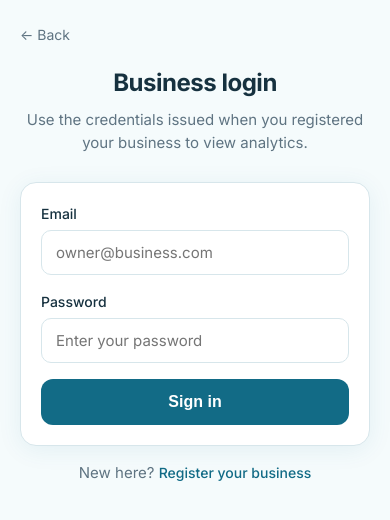
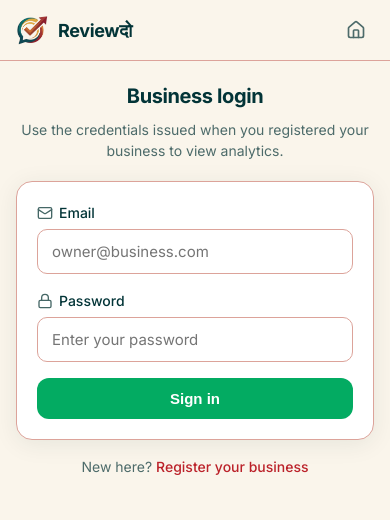
Before and after one commit to Hitoshi-Kazuto/google-review, a React (Vite) app in the folder frontend/: page /business/login in a window 390 px wide. Shown: the top 520 px of the page. Built offline with nearby package versions, Linux system fonts and the light colour scheme; no server answers.

Commit message:
Frontend Changes

```diff
--- a/frontend/package.json
+++ b/frontend/package.json
@@ -8,6 +8,7 @@
     "preview": "vite preview"
   },
   "dependencies": {
+    "lucide-react": "^1.24.0",
     "qrcode.react": "^4.2.0",
     "react": "^19.0.0",
     "react-dom": "^19.0.0",
--- /dev/null
+++ b/frontend/src/components/Header.jsx
@@ -0,0 +1,38 @@
+import { Link } from "react-router-dom";
+import { Home, LogOut } from "lucide-react";
+import logo from "../public/logo.png";
+
+export default function Header({ showLogout = false, onLogout = null, businessName = null }) {
+  return (
+    <header className="app-header">
+      <Link to="/" className="header-brand">
+        <img src={logo} alt="Reviewदो Logo" className="header-logo" />
+        <span className="header-brand-text">Reviewदो</span>
+      </Link>
+
+      <div className="header-actions">
+        {businessName && (
+          <span className="header-business-name">{businessName}</span>
+        )}
+
+        {showLogout && onLogout && (
+          <button
+            type="button"
+            className="header-logout-btn"
+            onClick={onLogout}
+            aria-label="Sign out"
+          >
+            <LogOut size={18} />
+            <span>Sign out</span>
+          </button>
+        )}
+
+        {!showLogout && (
+          <Link to="/" className="header-home-btn" aria-label="Home">
+            <Home size={20} />
+          </Link>
+        )}
+      </div>
+    </header>
+  );
+}
--- a/frontend/src/components/ReviewEditor.jsx
+++ b/frontend/src/components/ReviewEditor.jsx
@@ -1,3 +1,5 @@
+import { RefreshCw, Send, MessageSquare } from "lucide-react";
+
 const GOOGLE_MAX = 4096;
 
 export default function ReviewEditor({
@@ -61,6 +63,7 @@ export default function ReviewEditor({
         disabled={generating}
         style={{ marginTop: 0, marginBottom: 10 }}
       >
+        <RefreshCw size={18} className={generating ? "spin-icon" : ""} />
         {generating ? "Regenerating…" : "Regenerate this draft"}
       </button>
 
@@ -72,6 +75,7 @@ export default function ReviewEditor({
         onClick={onPostToGoogle}
         disabled={!text.trim()}
       >
+        <Send size={18} />
         Post to Google
       </button>
       <button
@@ -80,6 +84,7 @@ export default function ReviewEditor({
         onClick={onPrivateFeedback}
         disabled={!text.trim()}
       >
+        <MessageSquare size={18} />
         Send private feedback instead
       </button>
     </>
--- a/frontend/src/components/StarSelector.jsx
+++ b/frontend/src/components/StarSelector.jsx
@@ -1,3 +1,5 @@
+import { Star } from "lucide-react";
+
 export default function StarSelector({ value, onChange }) {
   return (
     <div className="stars-row">
@@ -9,7 +11,11 @@ export default function StarSelector({ value, onChange }) {
           onClick={() => onChange(n)}
           aria-label={`${n} star${n > 1 ? "s" : ""}`}
         >
-          ★
+          <Star
+            size={32}
+            fill={n <= value ? "currentColor" : "none"}
+            strokeWidth={2}
+          />
         </button>
       ))}
     </div>
--- a/frontend/src/index.css
+++ b/frontend/src/index.css
@@ -7,21 +7,53 @@
 }
 
 :root {
-  --bg: #f5fbfc;
-  --surface: #ffffff;
-  --text: #16313f;
-  --text-muted: #5f7482;
-  --primary: #126b86;
-  --primary-hover: #0d5167;
-  --accent: #f4a93b;
-  --accent-soft: #fff4e4;
-  --star: #fbbf24;
-  --star-empty: #d1d5db;
-  --success: #059669;
-  --danger: #dc2626;
-  --border: #d7e6eb;
+  /* Beige/Background Colors */
+  --badge-bg: #F4E1BB;
+  --soft-beige: #EFCDB0;
+  --light-beige: #DF9E9B;
+  --border-beige: #DCA39A;
+
+  /* Red Colors */
+  --primary-red: #BB222A;
+  --dark-red: #BE222A;
+  --hover-red: #C12E35;
+  --highlight-red: #C23339;
+
+  /* Green Colors */
+  --button-green: #03AB62;
+  --hover-green: #029A58;
+  --button-text: #FFFFFF;
+
+  /* Background Colors */
+  --main-bg: #FAF5EB;
+  --secondary-bg: #FCF9F0;
+  --card-bg: #FFFFFF;
+  --off-white: #FEFCF7;
+
+  /* Teal Colors */
+  --dark-teal: #023437;
+  --deep-teal: #0A2F31;
+  --secondary-teal: #225051;
+  --muted-teal: #456766;
+  --body-text-teal: #4D6B6A;
+
+  /* Legacy Variables (mapped to new scheme) */
+  --bg: #FAF5EB;
+  --surface: #FFFFFF;
+  --text: #023437;
+  --text-muted: #4D6B6A;
+  --primary: #BB222A;
+  --primary-hover: #C12E35;
+  --accent: #F4E1BB;
+  --accent-soft: #EFCDB0;
+  --star: #F4E1BB;
+  --star-empty: #EFCDB0;
+  --success: #03AB62;
+  --danger: #BB222A;
+  --border: #DCA39A;
   --radius: 16px;
-  --shadow: 0 4px 24px rgba(18, 107, 134, 0.08);
+  --shadow: 0 4px 24px rgba(2, 52, 55, 0.08);
+
   font-family: "Inter", -apple-system, BlinkMacSystemFont, "Segoe UI", Roboto,
     sans-serif;
   line-height: 1.5;
@@ -42,9 +74,25 @@ body {
   min-height: 100dvh;
   max-width: 480px;
   margin: 0 auto;
-  padding: 24px 20px 32px;
   display: flex;
   flex-direction: column;
+}
+
+@media (max-width: 480px) {
+  .page {
+    max-width: 100%;
+  }
+}
+
+.page-content {
+  padding: 24px 20px 32px;
+  flex: 1;
+}
+
+@media (max-width: 480px) {
+  .page-content {
+    padding: 20px 16px 24px;
+  }
 }
 
 .page-center {
@@ -57,15 +105,24 @@ body {
   width: 72px;
   height: 72px;
   border-radius: 50%;
-  background: linear-gradient(135deg, #dbeafe, #bfdbfe);
+  background: linear-gradient(135deg, var(--soft-beige), var(--light-beige));
   display: flex;
   align-items: center;
   justify-content: center;
   font-size: 28px;
   font-weight: 700;
-  color: var(--primary);
+  color: var(--dark-teal);
   margin: 0 auto 16px;
   overflow: hidden;
+  border: 2px solid var(--border-beige);
+}
+
+@media (max-width: 480px) {
+  .logo-circle {
+    width: 60px;
+    height: 60px;
+    font-size: 24px;
+  }
 }
 
 .logo-circle img {
@@ -82,6 +139,12 @@ h1 {
   text-align: center;
 }
 
+@media (max-width: 480px) {
+  h1 {
+    font-size: 1.25rem;
+  }
+}
+
 h2 {
   font-size: 1.125rem;
   font-weight: 600;
@@ -93,6 +156,13 @@ h2 {
   font-size: 0.9375rem;
   margin-bottom: 28px;
   text-align: center;
+}
+
+@media (max-width: 480px) {
+  .subtitle {
+    font-size: 0.875rem;
+    margin-bottom: 20px;
+  }
 }
 
 .card {
@@ -115,10 +185,12 @@ h2 {
   border: none;
   cursor: pointer;
   padding: 4px;
-  font-size: 2.5rem;
   line-height: 1;
   transition: transform 0.15s ease;
   color: var(--star-empty);
+  display: flex;
+  align-items: center;
+  justify-content: center;
 }
 
 .star-btn.active,
@@ -131,7 +203,7 @@ h2 {
 }
 
 .star-btn:focus-visible {
-  outline: 2px solid var(--primary);
+  outline: 2px solid var(--border-beige);
   border-radius: 8px;
 }
 
@@ -155,9 +227,9 @@ h2 {
 }
 
 .tag-chip.selected {
-  background: #eff6ff;
-  border-color: var(--primary);
-  color: var(--primary);
+  background: var(--soft-beige);
+  border-color: var(--border-beige);
+  color: var(--dark-teal);
   font-weight: 500;
 }
 
@@ -196,12 +268,13 @@ h2 {
 .keyword-remove {
   background: none;
   border: none;
-  color: var(--primary);
-  font-size: 1.125rem;
+  color: var(--dark-teal);
   line-height: 1;
   cursor: pointer;
   padding: 0 2px;
   opacity: 0.7;
+  display: flex;
+  align-items: center;
 }
 
 .keyword-remove:hover {
@@ -252,18 +325,25 @@ h2 {
   transition: all 0.15s ease;
 }
 
+@media (max-width: 480px) {
+  .btn {
+    padding: 12px 16px;
+    font-size: 0.9375rem;
+  }
+}
+
 .btn:disabled {
   opacity: 0.5;
   cursor: not-allowed;
 }
 
 .btn-primary {
-  background: var(--primary);
-  color: white;
+  background: var(--button-green);
+  color: var(--button-text);
 }
 
 .btn-primary:hover:not(:disabled) {
-  background: var(--primary-hover);
+  background: var(--hover-green);
 }
 
 .btn-secondary {
@@ -278,12 +358,12 @@ h2 {
 }
 
 .btn-google {
-  background: #4285f4;
+  background: var(--primary-red);
   color: white;
 }
 
 .btn-google:hover:not(:disabled) {
-  background: #3367d6;
+  background: var(--hover-red);
 }
 
 .spacer {
@@ -310,8 +390,8 @@ h2 {
 }
 
 .draft-option.selected {
-  border-color: var(--primary);
-  background: #eff6ff;
+  border-color: var(--border-beige);
+  background: var(--soft-beige);
 }
 
 .draft-option:hover {
@@ -333,8 +413,8 @@ textarea.review-editor {
 
 textarea.review-editor:focus {
   outline: none;
-  border-color: var(--primary);
-  box-shadow: 0 0 0 3px rgba(37, 99, 235, 0.15);
+  border-color: var(--border-beige);
+  box-shadow: 0 0 0 3px rgba(220, 163, 154, 0.15);
 }
 
 .char-count {
@@ -398,6 +478,10 @@ textarea.review-editor:focus {
   }
 }
 
+.spin-icon {
+  animation: spin 0.7s linear infinite;
+}
+
 .error-msg {
   background: #fef2f2;
   color: var(--danger);
@@ -424,10 +508,23 @@ textarea.review-editor:focus {
 }
 
 .form-group label {
-  display: block;
+  display: flex;
+  align-items: center;
+  gap: 6px;
   font-size: 0.875rem;
   font-weight: 500;
   margin-bottom: 6px;
+}
+
+.input-icon {
+  color: var(--muted-teal);
+}
+
+.inline-icon {
+  display: inline-flex;
+  align-items: center;
+  vertical-align: middle;
+  margin-right: 8px;
 }
 
 .form-group input,
@@ -443,8 +540,8 @@ textarea.review-editor:focus {
 .form-group input:focus,
 .form-group textarea:focus {
   outline: none;
-  border-color: var(--primary);
-  box-shadow: 0 0 0 3px rgba(37, 99, 235, 0.15);
+  border-color: var(--border-beige);
+  box-shadow: 0 0 0 3px rgba(220, 163, 154, 0.15);
 }
 
 .form-hint {
@@ -477,6 +574,13 @@ textarea.review-editor:focus {
   margin-bottom: 20px;
 }
 
+@media (max-width: 480px) {
+  .stats-grid {
+    grid-template-columns: 1fr;
+    gap: 10px;
+  }
+}
+
 .stat-card {
   background: var(--surface);
   border: 1px solid var(--border);
@@ -488,7 +592,7 @@ textarea.review-editor:focus {
 .stat-value {
   font-size: 1.75rem;
   font-weight: 700;
-  color: var(--primary);
+  color: var(--dark-teal);
 }
 
 .stat-label {
@@ -525,7 +629,7 @@ textarea.review-editor:focus {
   padding: 10px 16px;
   border-radius: 8px;
   border: none;
-  background: var(--primary);
+  background: var(--button-green);
   color: white;
   font-size: 0.8125rem;
   font-weight: 600;
@@ -567,7 +671,7 @@ textarea.review-editor:focus {
 }
 
 .nav-link {
-  color: var(--primary);
+  color: var(--primary-red);
   text-decoration: none;
   font-size: 0.875rem;
   font-weight: 500;
@@ -639,9 +743,108 @@ textarea.review-editor:focus {
 }
 
 .step-dot.active {
-  background: var(--primary);
+  background: var(--primary-red);
   width: 24px;
   border-radius: 4px;
+}
+
+/* ── App Header ── */
+
+.app-header {
+  display: flex;
+  align-items: center;
+  justify-content: space-between;
+  padding: 16px 20px;
+  background: var(--main-bg);
+  border-bottom: 1px solid var(--border-beige);
+  position: sticky;
+  top: 0;
+  z-index: 50;
+}
+
+@media (max-width: 480px) {
+  .app-header {
+    padding: 12px 16px;
+  }
+
+  .header-brand-text {
+    font-size: 1rem;
+  }
+
+  .header-logout-btn span {
+    display: none;
+  }
+
+  .header-logout-btn {
+    padding: 8px;
+  }
+}
+
+.header-brand {
+  display: inline-flex;
+  align-items: center;
+  gap: 10px;
+  text-decoration: none;
+  color: var(--dark-teal);
+}
+
+.header-logo {
+  width: 32px;
+  height: 32px;
+  object-fit: contain;
+}
+
+.header-brand-text {
+  font-size: 1.125rem;
+  font-weight: 700;
+  letter-spacing: -0.02em;
+}
+
+.header-actions {
+  display: flex;
+  align-items: center;
+  gap: 12px;
+}
+
+.header-business-name {
+  font-size: 0.875rem;
+  font-weight: 500;
+  color: var(--body-text-teal);
+}
+
+.header-logout-btn {
+  display: inline-flex;
+  align-items: center;
+  gap: 6px;
+  padding: 8px 12px;
+  border-radius: 8px;
+  border: 1.5px solid var(--border-beige);
+  background: var(--surface);
+  color: var(--dark-teal);
+  font-size: 0.875rem;
+  font-weight: 500;
+  cursor: pointer;
+  transition: all 0.15s ease;
+}
+
+.header-logout-btn:hover {
+  background: var(--off-white);
+  border-color: var(--light-beige);
+}
+
+.header-home-btn {
+  display: flex;
+  align-items: center;
+  justify-content: center;
+  padding: 8px;
+  border-radius: 8px;
+  color: var(--body-text-teal);
+  transition: all 0.15s ease;
+}
+
+.header-home-btn:hover {
+  background: var(--soft-beige);
+  color: var(--dark-teal);
 }
 
 /* ── Landing page ── */
@@ -653,6 +856,12 @@ textarea.review-editor:focus {
   padding: 0 24px;
 }
 
+@media (max-width: 480px) {
+  .landing {
+    padding: 0 16px;
+  }
+}
+
 .landing-header {
   display: flex;
   align-items: center;
@@ -661,9 +870,26 @@ textarea.review-editor:focus {
   position: sticky;
   top: 0;
   z-index: 50;
-  background: rgba(248, 247, 244, 0.85);
+  background: rgba(250, 245, 235, 0.85);
   backdrop-filter: blur(12px);
   -webkit-backdrop-filter: blur(12px);
+  border-bottom: 1px solid var(--border-beige);
+}
+
+@media (max-width: 480px) {
+  .landing-header {
+    padding: 16px 0;
+  }
+
+  .landing-nav-link {
+    padding: 6px 10px;
+    font-size: 0.875rem;
+  }
+
+  .btn-sm {
+    padding: 8px 14px;
+    font-size: 0.8125rem;
+  }
 }
 
 .landing-brand {
@@ -720,12 +946,18 @@ textarea.review-editor:focus {
   margin: 0 auto;
 }
 
+@media (max-width: 480px) {
+  .hero {
+    padding: 40px 0 48px;
+  }
+}
+
 .hero-badge {
   display: inline-block;
   padding: 6px 14px;
   border-radius: 999px;
-  background: #eff6ff;
-  color: var(--primary);
+  background: var(--badge-bg);
+  color: var(--dark-teal);
   font-size: 0.8125rem;
   font-weight: 600;
   letter-spacing: 0.02em;
@@ -740,8 +972,14 @@ textarea.review-editor:focus {
   margin-bottom: 20px;
 }
 
+@media (max-width: 480px) {
+  .hero-title {
+    font-size: clamp(1.75rem, 8vw, 2.5rem);
+  }
+}
+
 .hero-accent {
-  background: linear-gradient(135deg, #2563eb, #7c3aed);
+  background: linear-gradient(135deg, var(--primary-red), var(--highlight-red));
   -webkit-background-clip: text;
   -webkit-text-fill-color: transparent;
   background-clip: text;
@@ -755,6 +993,13 @@ textarea.review-editor:focus {
   max-width: 560px;
   margin-left: auto;
   margin-right: auto;
+}
+
+@media (max-width: 480px) {
+  .hero-subtitle {
+    font-size: 1rem;
+    margin-bottom: 24px;
+  }
 }
 
 .hero-actions {
@@ -777,6 +1022,12 @@ textarea.review-editor:focus {
   padding: 72px 0;
 }
 
+@media (max-width: 480px) {
+  .landing-section {
+    padding: 48px 0;
+  }
+}
+
 .landing-section-alt {
   background: var(--surface);
   border-radius: 24px;
@@ -784,6 +1035,13 @@ textarea.review-editor:focus {
   border: 1px solid var(--border);
   box-shadow: var(--shadow);
   margin-bottom: 8px;
+}
+
+@media (max-width: 480px) {
+  .landing-section-alt {
+    padding: 40px 24px;
+    border-radius: 16px;
+  }
 }
 
 .section-header {
@@ -797,7 +1055,7 @@ textarea.review-editor:focus {
   font-weight: 600;
   text-transform: uppercase;
   letter-spacing: 0.06em;
-  color: var(--primary);
+  color: var(--primary-red);
   margin-bottom: 12px;
 }
 
@@ -839,8 +1097,8 @@ textarea.review-editor:focus {
   align-items: center;
   padding: 5px 10px;
   border-radius: 999px;
-  background: var(--accent-soft);
-  color: var(--primary);
+  background: var(--soft-beige);
+  color: var(--dark-teal);
   font-size: 0.75rem;
   font-weight: 700;
   text-transform: uppercase;
@@ -903,9 +1161,8 @@ textarea.review-editor:focus {
   width: 44px;
   height: 44px;
   border-radius: 12px;
-  background: #eff6ff;
-  color: var(--primary);
-  font-size: 1.25rem;
+  background: var(--soft-beige);
+  color: var(--dark-teal);
   margin-bottom: 16px;
 }
 
@@ -942,8 +1199,8 @@ textarea.review-editor:focus {
   display: inline-block;
   font-size: 0.8125rem;
   font-weight: 700;
-  color: var(--primary);
-  background: #eff6ff;
+  color: var(--dark-teal);
+  background: var(--soft-beige);
   padding: 4px 10px;
   border-radius: 6px;
   margin-bottom: 16px;
@@ -963,10 +1220,17 @@ textarea.review-editor:focus {
 
 .cta-banner {
   text-align: center;
-  background: linear-gradient(135deg, #1e40af, #2563eb 50%, #4f46e5);
+  background: linear-gradient(135deg, var(--dark-teal), var(--deep-teal) 50%, var(--secondary-teal));
   border-radius: 24px;
   padding: 56px 32px;
   color: white;
+}
+
+@media (max-width: 480px) {
+  .cta-banner {
+    padding: 40px 24px;
+    border-radius: 16px;
+  }
 }
 
 .cta-banner h2 {
@@ -987,14 +1251,14 @@ textarea.review-editor:focus {
 
 .btn-light {
   background: white;
-  color: var(--primary);
+  color: var(--dark-teal);
   width: auto;
   min-width: 200px;
   margin: 0 auto;
 }
 
 .btn-light:hover:not(:disabled) {
-  background: #f0f9ff;
+  background: var(--off-white);
 }
 
 .demo-section {
@@ -1067,7 +1331,7 @@ textarea.review-editor:focus {
 .price-tag {
   font-size: 1.6rem;
   font-weight: 800;
-  color: var(--primary);
+  color: var(--dark-teal);
   margin-bottom: 8px;
 }
 
--- a/frontend/src/pages/BusinessLogin.jsx
+++ b/frontend/src/pages/BusinessLogin.jsx
@@ -2,6 +2,8 @@ import { useEffect, useState } from "react";
 import { Link, useLocation, useNavigate } from "react-router-dom";
 import { loginBusiness } from "../api.js";
 import { saveBusinessAuth } from "../auth.js";
+import Header from "../components/Header.jsx";
+import { Mail, Lock } from "lucide-react";
 
 export default function BusinessLogin() {
   const navigate = useNavigate();
@@ -42,13 +44,12 @@ export default function BusinessLogin() {
 
   return (
     <div className="page">
-      <Link to="/" className="back-link">
-        ← Back
-      </Link>
-      <h1>Business login</h1>
-      <p className="subtitle">
-        Use the credentials issued when you registered your business to view analytics.
-      </p>
+      <Header />
+      <div className="page-content">
+        <h1>Business login</h1>
+        <p className="subtitle">
+          Use the credentials issued when you registered your business to view analytics.
+        </p>
       {/* <button type="button" className="btn btn-secondary" style={{ marginBottom: 16 }} onClick={handleDemoLogin}>
         Use demo business account
       </button> */}
@@ -70,7 +71,10 @@ export default function BusinessLogin() {
 
       <form onSubmit={handleSubmit} className="card">
         <div className="form-group">
-          <label htmlFor="email">Email</label>
+          <label htmlFor="email">
+            <Mail size={16} className="input-icon" />
+            Email
+          </label>
           <input
             id="email"
             type="email"
@@ -82,7 +86,10 @@ export default function BusinessLogin() {
         </div>
 
         <div className="form-group">
-          <label htmlFor="password">Password</label>
+          <label htmlFor="password">
+            <Lock size={16} className="input-icon" />
+            Password
+          </label>
           <input
             id="password"
             type="password"
@@ -101,6 +108,7 @@ export default function BusinessLogin() {
       <p className="subtitle" style={{ marginTop: 16 }}>
         New here? <Link to="/business/register" className="nav-link">Register your business</Link>
       </p>
+      </div>
     </div>
   );
 }
--- a/frontend/src/pages/BusinessRegister.jsx
+++ b/frontend/src/pages/BusinessRegister.jsx
@@ -1,6 +1,8 @@
 import { useState } from "react";
 import { Link, useNavigate } from "react-router-dom";
 import { registerBusiness } from "../api.js";
+import Header from "../components/Header.jsx";
+import { Building2, Mail, Lock, Link as LinkIcon, Tag, Image } from "lucide-react";
 
 export default function BusinessRegister() {
   const navigate = useNavigate();
@@ -46,19 +48,21 @@ export default function BusinessRegister() {
 
   return (
     <div className="page">
-      <Link to="/" className="back-link">
-        ← Back
-      </Link>
-      <h1>Register your business</h1>
-      <p className="subtitle">
-        Set up your QR code and review keywords for AI-generated drafts.
-      </p>
+      <Header />
+      <div className="page-content">
+        <h1>Register your business</h1>
+        <p className="subtitle">
+          Set up your QR code and review keywords for AI-generated drafts.
+        </p>
 
       {error && <div className="error-msg">{error}</div>}
 
       <form onSubmit={handleSubmit} className="card">
         <div className="form-group">
-          <label htmlFor="name">Business name</label>
+          <label htmlFor="name">
+            <Building2 size={16} className="input-icon" />
+            Business name
+          </label>
           <input
             id="name"
             value={name}
@@ -69,7 +73,10 @@ export default function BusinessRegister() {
         </div>
 
         <div className="form-group">
-          <label htmlFor="email">Email</label>
+          <label htmlFor="email">
+            <Mail size={16} className="input-icon" />
+            Email
+          </label>
           <input
             id="email"
             type="email"
@@ -81,7 +88,10 @@ export default function BusinessRegister() {
         </div>
 
         <div className="form-group">
-          <label htmlFor="password">Password</label>
+          <label htmlFor="password">
+            <Lock size={16} className="input-icon" />
+            Password
+          </label>
           <input
             id="password"
             type="password"
@@ -93,7 +103,10 @@ export default function BusinessRegister() {
         </div>
 
         <div className="form-group">
-          <label htmlFor="google-url">Google review URL</label>
+          <label htmlFor="google-url">
+            <LinkIcon size={16} className="input-icon" />
+            Google review URL
+          </label>
           <input
             id="google-url"
             value={googleReviewUrl}
@@ -107,7 +120,10 @@ export default function BusinessRegister() {
         </div>
 
         <div className="form-group">
-          <label htmlFor="keywords">Review keywords (comma-separated)</label>
+          <label htmlFor="keywords">
+            <Tag size={16} className="input-icon" />
+            Review keywords (comma-separated)
+          </label>
           <textarea
             id="keywords"
             value={keywords}
@@ -121,7 +137,10 @@ export default function BusinessRegister() {
         </div>
 
         <div className="form-group">
-          <label htmlFor="logo">Logo URL (optional)</label>
+          <label htmlFor="logo">
+            <Image size={16} className="input-icon" />
+            Logo URL (optional)
+          </label>
           <input
             id="logo"
             value={logoUrl}
@@ -134,6 +153,7 @@ export default function BusinessRegister() {
           {loading ? "Creating…" : "Create & get QR code"}
         </button>
       </form>
+      </div>
     </div>
   );
 }
--- a/frontend/src/pages/Home.jsx
+++ b/frontend/src/pages/Home.jsx
@@ -1,27 +1,28 @@
 import { Link } from "react-router-dom";
 import logo from "../public/logo.png";
+import { Sparkles, Shield, QrCode, BarChart3 } from "lucide-react";
 
 const FEATURES = [
   {
-    icon: "✦",
+    icon: <Sparkles size={24} />,
     title: "AI review drafts",
     description:
       "Customers pick what they loved — our AI turns their feedback into polished, ready-to-post Google reviews in seconds.",
   },
   {
-    icon: "◈",
+    icon: <Shield size={24} />,
     title: "Smart feedback routing",
     description:
       "Five-star experiences go to Google. Lower ratings are captured privately so you can respond before they become public.",
   },
   {
-    icon: "⬡",
+    icon: <QrCode size={24} />,
     title: "QR codes & share links",
     description:
       "Print a QR code for your counter or share a link by text. Every touchpoint becomes an opportunity for a review.",
   },
   {
-    icon: "▣",
+    icon: <BarChart3 size={24} />,
     title: "Real-time analytics",
     description:
       "Track ratings, review drafts, and customer sentiment from a simple dashboard built for busy owners.",
--- a/frontend/src/pages/ReviewFlow.jsx
+++ b/frontend/src/pages/ReviewFlow.jsx
@@ -14,6 +14,7 @@ import StarSelector from "../components/StarSelector.jsx";
 import TagSelector from "../components/TagSelector.jsx";
 import ReviewEditor from "../components/ReviewEditor.jsx";
 import Toast from "../components/Toast.jsx";
+import Header from "../components/Header.jsx";
 
 const STEPS = ["rate", "tags", "generating", "edit", "done"];
 
@@ -182,6 +183,8 @@ export default function ReviewFlow() {
 
   return (
     <div className="page">
+      <Header />
+      <div className="page-content">
       <div className="step-indicator">
         {STEPS.filter((s) => s !== "generating").map((s, i) => (
           <div
@@ -260,6 +263,7 @@ export default function ReviewFlow() {
       )}
 
       {toast && <Toast message={toast} onClose={() => setToast(null)} />}
+      </div>
     </div>
   );
 }
```
Also changed, not shown: frontend/src/pages/BusinessDashboard.jsx (+35 -23 lines), 1 other file (tests, documents, lock files or other folders).
